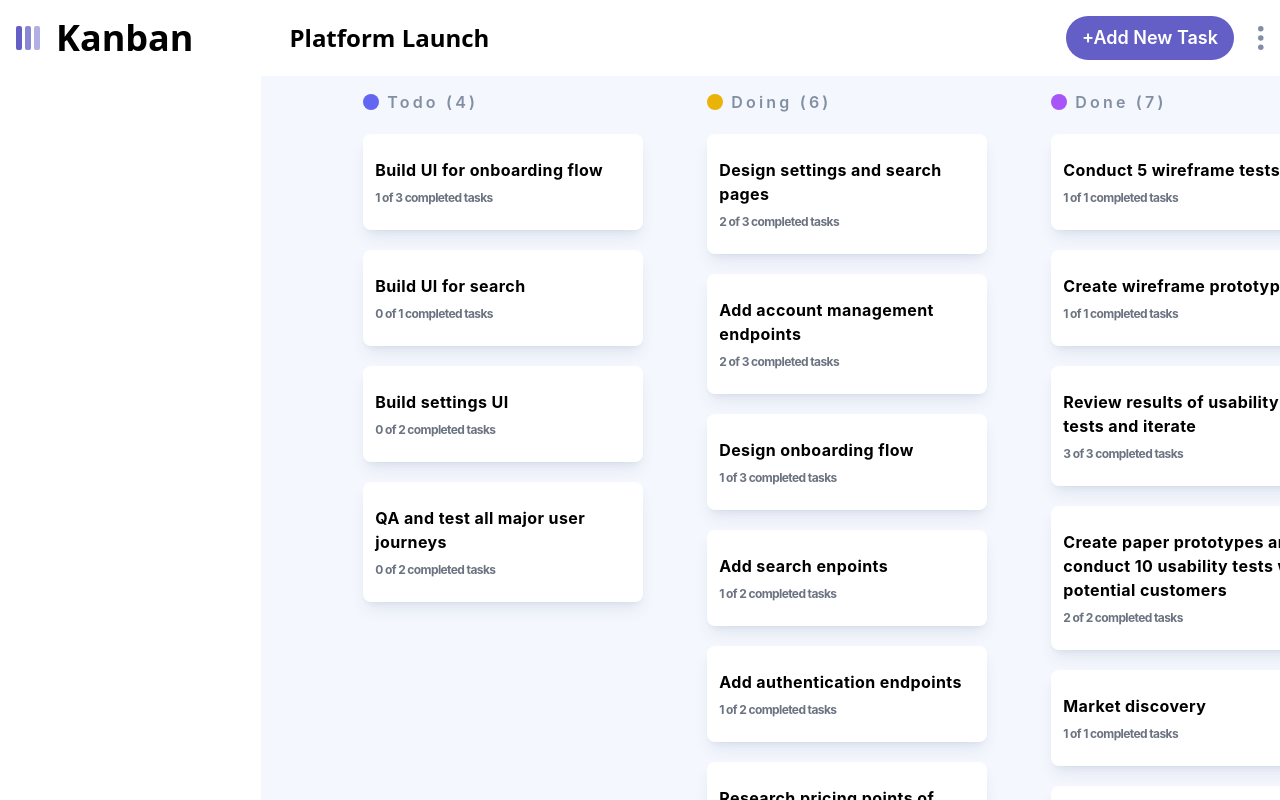
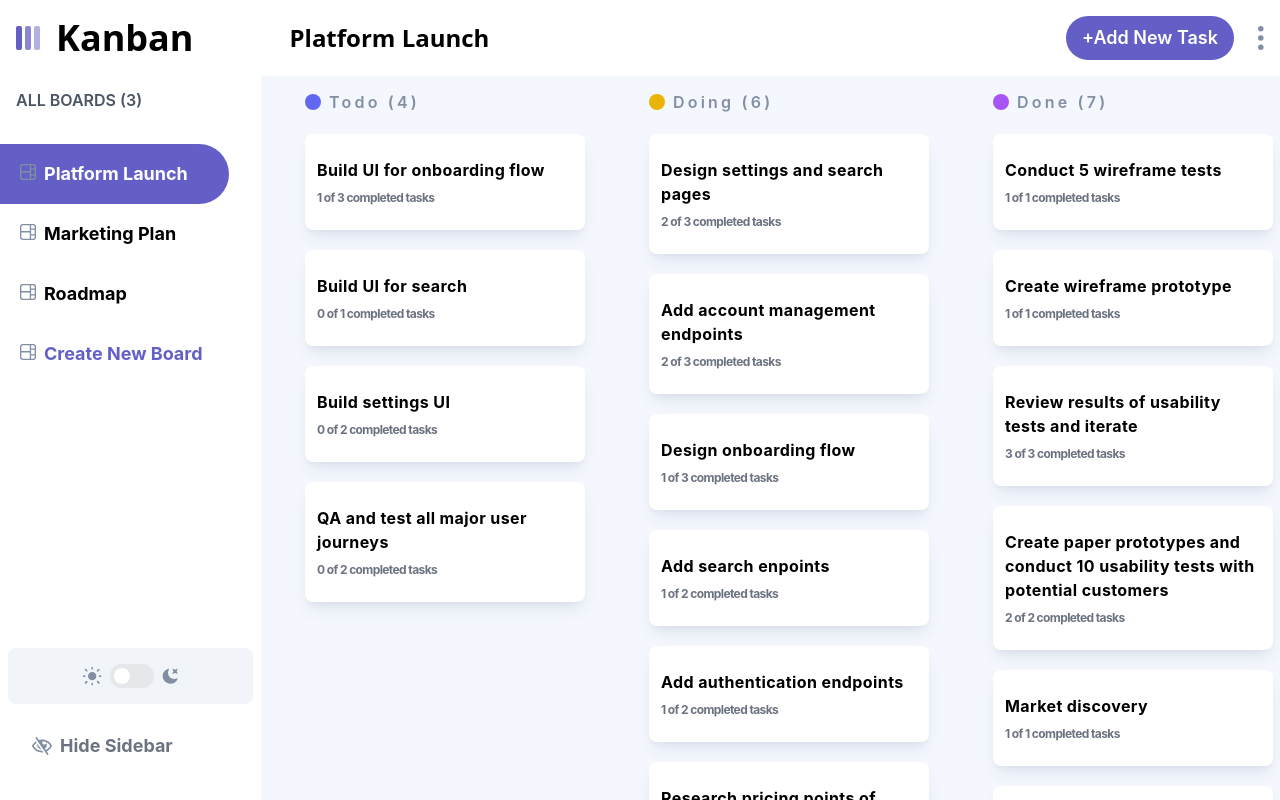
Before and after one commit to varenyk-lover/kanban-taskmanagement-app, a React (Vite) app: page / in a window 1280 px wide. Built offline with nearby package versions, Linux system fonts and the light colour scheme.

Commit message:
add sidebar:number of boards, names,theme and hidesidebar togglers

```diff
--- a/src/components/Center.jsx
+++ b/src/components/Center.jsx
@@ -34,9 +34,9 @@
 
     return (
         <div className={
-            windowSize[0] >= 768 && isSideBarOpen ? 'bg-[#f4f7fd] scrollbar-hide h-screen flex dark:bg-[#20212c] ' +
-                'overflow-x-scroll gap-6 ml-[261px]' : 'bg-[#f4f7fd] scrollbar-hide h-screen flex dark:bg-[#20212c] ' +
-                'overflow-x-scroll gap-6 '
+            windowSize[0] >= 768 && isSideBarOpen ?
+                'bg-[#f4f7fd] scrollbar-hide h-screen flex dark:bg-[#20212c]  overflow-x-scroll gap-6 ml-[261px]'
+                : 'bg-[#f4f7fd] scrollbar-hide h-screen flex dark:bg-[#20212c]  overflow-x-scroll gap-6 '
 
         }>
             {
--- a/src/components/SideBar.jsx
+++ b/src/components/SideBar.jsx
@@ -1,10 +1,17 @@
 import React, {useState} from 'react';
 import {useDispatch, useSelector} from "react-redux";
 import useDarkMode from "../Hooks/useDarkMode";
+import boardsSlice from "../redux/boardsSlice";
+import boardIcon from "../assets/icon-board.svg"
+import lightIcon from "../assets/icon-light-theme.svg";
+import {Switch} from "@headlessui/react";
+import darkIcon from "../assets/icon-dark-theme.svg";
+import hideSidebarIcon from '../assets/icon-hide-sidebar.svg';
+import showSidebarIcon from '../assets/icon-show-sidebar.svg';
 
 const SideBar = ({isSideBarOpen, setIsSideBarOpen}) => {
-   /* const dispatch = useDispatch();
-
+    const dispatch = useDispatch();
+    const [isBoardModalOpen, setIsBoardModalOpen] = useState(false);
     const [colorTheme, setTheme] = useDarkMode();
     const [darkSide, setDarkSide] = useState(
         colorTheme === "light" ? true : false
@@ -15,29 +22,113 @@
         setDarkSide(checked);
     };
 
-    const boards = useSelector((state) => state.boards);*/
+    const boards = useSelector((state) => state.boards);
+
+    const toggleSidebar = () => {
+        setIsSideBarOpen((curr) => !curr);
+    };
 
     return (
         <div>
-            Sidebar
-         {/*   <div
-                className={isSideBarOpen ? 'min-w-[261px] bg-white dark:bg-[#2b2c37] fixed top-[#72px] h-screen items-center left-0 z-20'
-                    : 'bg-[#635fc7] dark:bg-[#2b2c37]  dark:hover-bg[#635fc7] top-auto bottom-10 justify-center items-center  hover:opacity-80 cursor-pointer p-0 transition duration-300 transform fixed w-[56px] h-[48px] rounded-r-full'}
+            <div
+                className={
+                    isSideBarOpen
+                        ? `min-w-[261px] bg-white dark:bg-[#2b2c37]  fixed top-[72px] h-screen  items-center left-0 z-20`
+                        : ` bg-[#635FC7] dark:bg-[#2b2c37] dark:hover:bg-[#635FC7] top-auto bottom-10 justify-center
+                        items-center hover:opacity-80 cursor-pointer  p-0 transition duration-300 transform fixed
+                        flex w-[56px] h-[48px] rounded-r-full  `
+                }
             >
                 <div>
-                    Rewrite Modal
+
+
+                    {/*Rewrite Modal*/}
                     {isSideBarOpen && (
                         <div className='bg-white  dark:bg-[#2b2c37] w-full py-4 rounded-xl'>
                             <h3 className='dark:text-gray-300 text-gray-600 font-semibold mx-4 mb-8'>
                                 ALL BOARDS ({boards.length})
                             </h3>
 
+                            <div className='flex flex-col h-[70vh] justify-between'>
+                                <div>
+                                    {boards.map((board, index) => (
+                                        <div
+                                            className={`flex items-baseline px-5 mr-8 rounded-r-full space-x-2
+                                             duration-500 easy-in-out py-4 cursor-pointer hover:bg-[#635fc71a]
+                                             hover:text-[#635fc7] dark:hover:bg-white dark:hover:text-[#635fc7]
+                                              dark:text-white ${board.isActive && 'bg-[#635fc7] rounded-r-full ' +
+                                            'text-white mr-8'}`} key={index}
 
+                                            onClick={() => {
+                                                dispatch(boardsSlice.actions.setBoardActive({index}))
+                                            }}>
+                                            <img src={boardIcon} className='h-4'/>
+                                            <p className='text-lg font-bold'>
+                                                {board.name}
+                                            </p>
+                                        </div>
+                                    ))}
+
+
+                                    <div className={`flex items-baseline space-x-2 mr-8 rounded-r-full duration-500
+                                    easy-in-out cursor-pointer text-[#635fc7] px-5 py-4
+hover:bg-[#635fc71a] hover:text-[#635fc7] dark:hover:bg-white`}>
+                                        <img src={boardIcon} className='h-4'/>
+                                        <p className='text-lg font-bold'>
+                                            Create New Board
+                                        </p>
+                                    </div>
+
+                                </div>
+
+
+                                <div className={`mx-2 py-4 relative space-x-2 bg-slate-100 dark:bg-[#20212c]
+                                flex justify-center items-center rounded-lg`}>
+                                    <img src={lightIcon} alt="sun indicating light mode"/>
+
+                                    <Switch
+                                        checked={darkSide}
+                                        onChange={toggleDarkMode}
+                                        className={`${
+                                            darkSide ? "bg-[#635fc7]" : "bg-gray-200"
+                                        } relative inline-flex h-6 w-11 items-center rounded-full`}
+                                    >
+                                        <span className="sr-only">Enable notifications</span>
+                                        <span
+                                            className={`${
+                                                darkSide ? "translate-x-6" : "translate-x-1"
+                                            } inline-block h-4 w-4 transform rounded-full bg-white transition`}
+                                        />
+                                    </Switch>
+
+                                    <img src={darkIcon} alt="moon indicating dark mode"/>
+                                </div>
+                            </div>
+                        </div>
+                    )}
+
+                    {/* Sidebar hide/show toggle */}
+                    {isSideBarOpen ? (
+                        <div
+                            onClick={() => toggleSidebar()}
+                            className=" flex  items-center mt-2  absolute bottom-16  text-lg font-bold  rounded-r-full hover:text-[#635FC7] cursor-pointer mr-6 mb-8 px-8 py-4 hover:bg-[#635fc71a] dark:hover:bg-white  space-x-2 justify-center  my-4 text-gray-500 "
+                        >
+                            <img
+                                className=" min-w-[20px]"
+                                src={hideSidebarIcon}
+                                alt=" side bar show/hide"
+                            />
+                            {isSideBarOpen && <p> Hide Sidebar </p>}
+                        </div>
+                    ) : (
+                        <div className="  flex left-4  absolute bottom-4"
+                             onClick={() => toggleSidebar()}>
+                            <img src={showSidebarIcon} alt="showSidebarIcon" className=" min-w-[20px]"/>
                         </div>
                     )}
                 </div>
+            </div>
 
-            </div>*/}
         </div>
     );
 };
```
